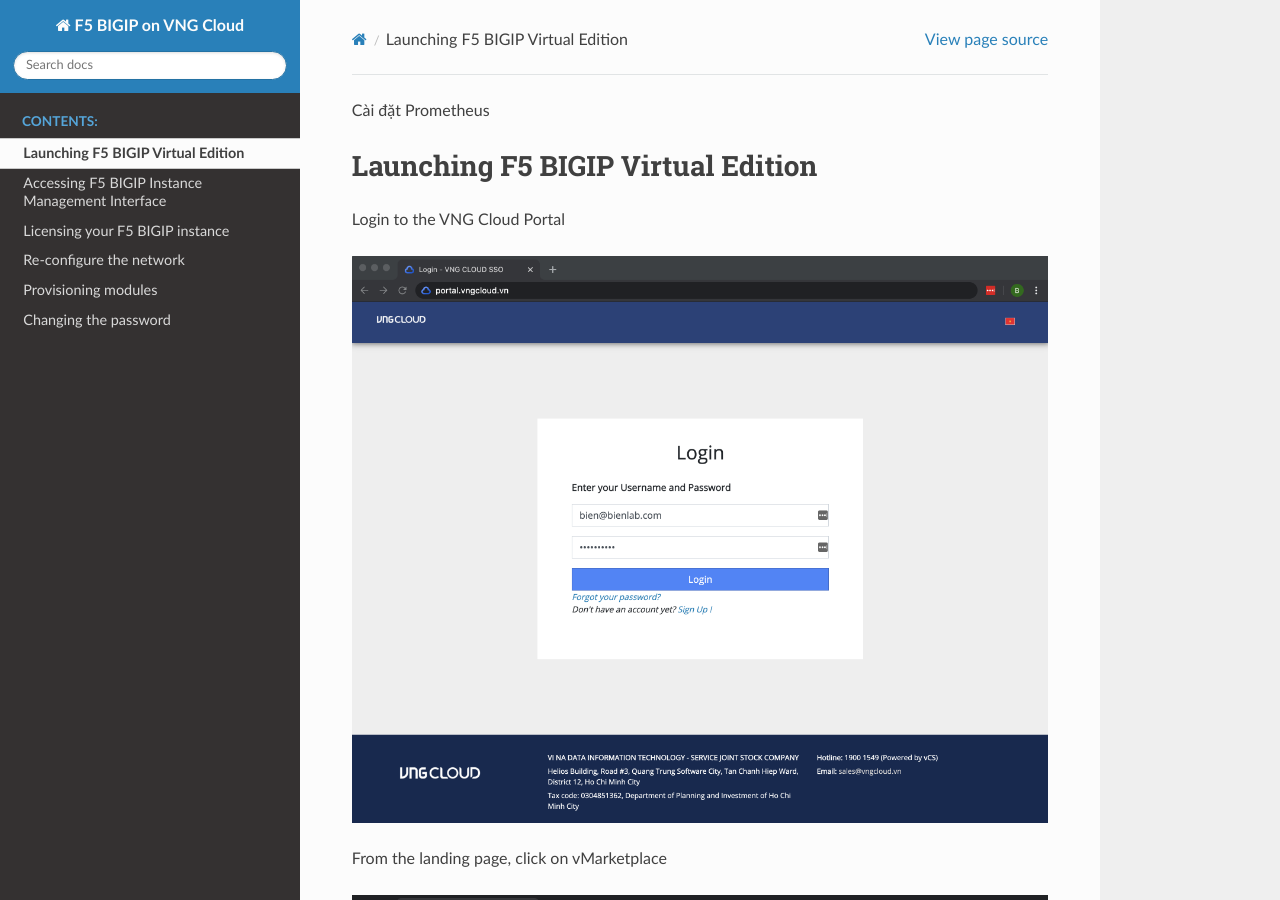
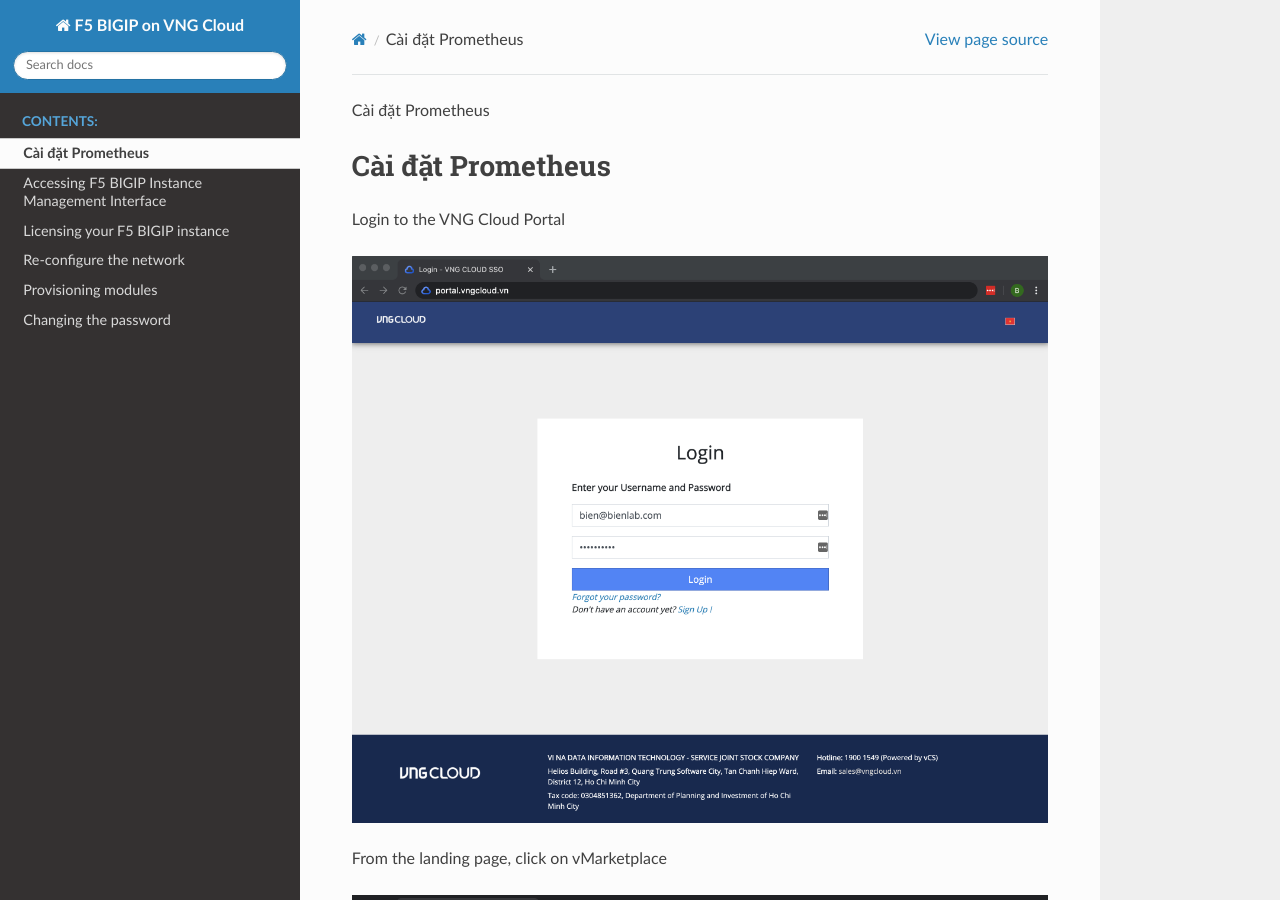
Before and after one commit to biennt/install_prometheus_grafana, a Sphinx documentation site: the page built from source/general.rst, in a window 1280 px wide and 900 px high. Built offline with Sphinx 7.4.7 and the Read the Docs theme 2.0.0, drawn with Linux system fonts in a browser that asks for light colours.

Commit message:
Update general.rst

```diff
--- a/source/general.rst
+++ b/source/general.rst
@@ -1,6 +1,6 @@
 Cài đặt Prometheus
 
-Launching F5 BIGIP Virtual Edition
+Cài đặt Prometheus
 ----------------------------------
 
 Login to the VNG Cloud Portal
```
